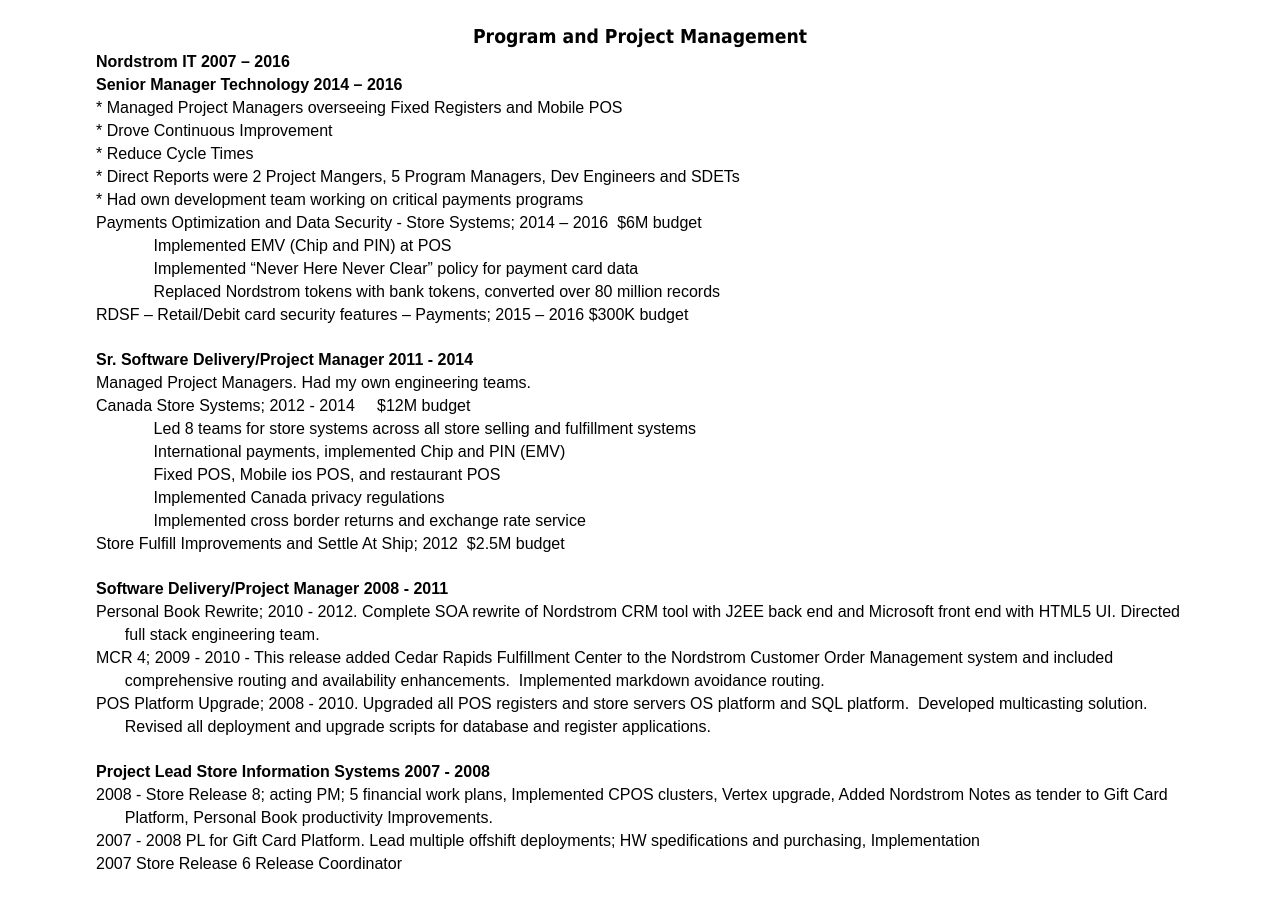
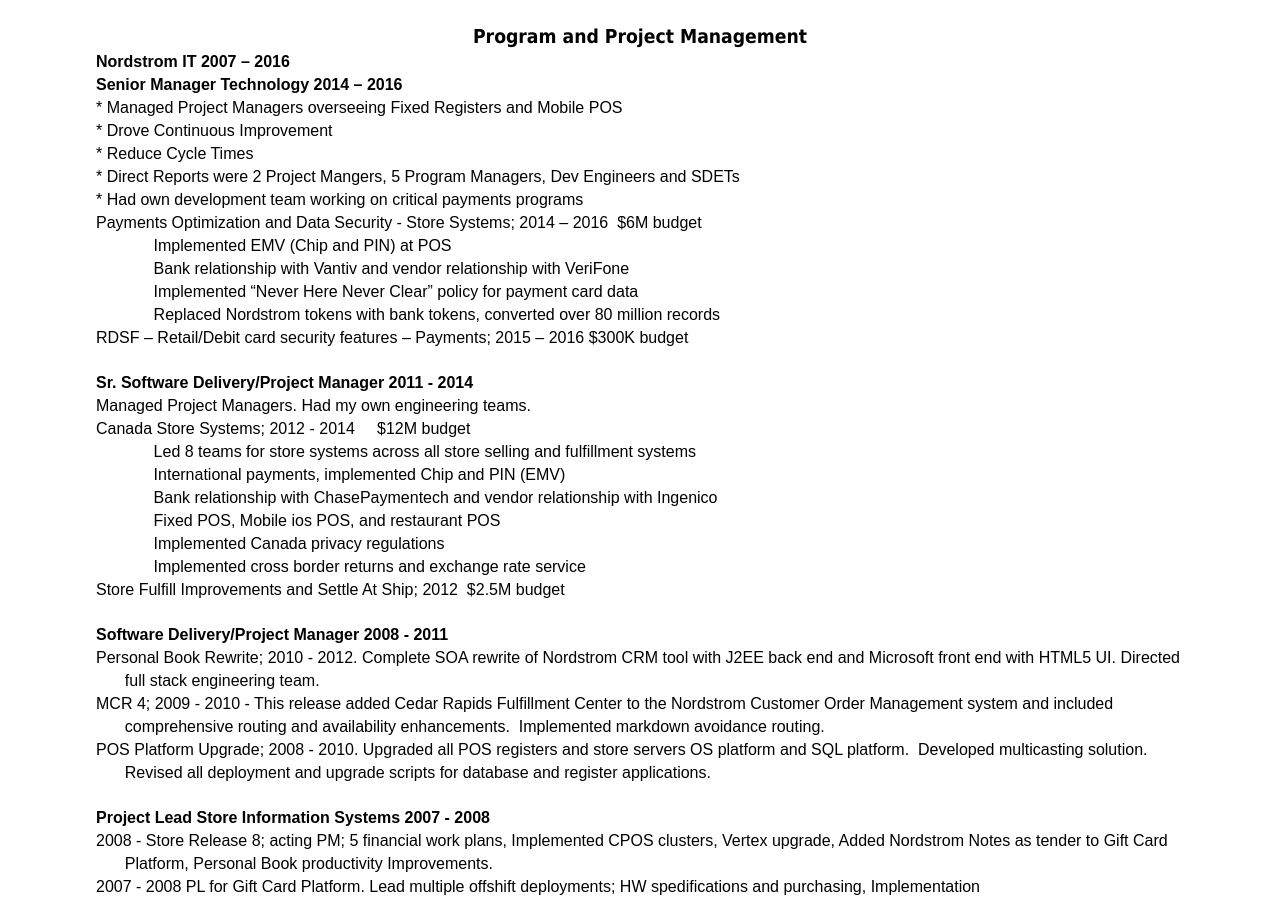
Before and after one commit to mo4dawg/mo4dawg.github.io, a Jekyll site: the page built from CV/index.html, in a window 1280 px wide and 900 px high, scrolled down 1144 px. Built offline with Jekyll 4.4.1, drawn with Linux system fonts in a browser that asks for light colours.

Commit message:
Update index.html

```diff
--- a/CV/index.html
+++ b/CV/index.html
@@ -508,6 +508,11 @@
 <p class=MsoNormal style='margin-top:0in;margin-right:0in;margin-bottom:0in;
 margin-left:.75in;margin-bottom:.0001pt;text-indent:-.25in;line-height:normal;
 mso-list:l15 level2 lfo24'><span style='mso-bookmark:top'><span style='font-size:10.0pt;font-family:"Arial","sans-serif";
+mso-fareast-font-family:"Times New Roman"'>Bank relationship with Vantiv and vendor relationship with VeriFone<o:p></o:p></span></span></p>
+
+<p class=MsoNormal style='margin-top:0in;margin-right:0in;margin-bottom:0in;
+margin-left:.75in;margin-bottom:.0001pt;text-indent:-.25in;line-height:normal;
+mso-list:l15 level2 lfo24'><span style='mso-bookmark:top'><span style='font-size:10.0pt;font-family:"Arial","sans-serif";
 mso-fareast-font-family:"Times New Roman"'>Implemented &#8220;Never Here Never
 Clear&#8221; policy for payment card data<o:p></o:p></span></span></p>
 
@@ -554,6 +559,11 @@
 margin-left:.75in;margin-bottom:.0001pt;text-indent:-.25in;line-height:normal;
 mso-list:l11 level2 lfo23'><span style='mso-bookmark:top'><span style='font-size:10.0pt;font-family:"Arial","sans-serif";
 mso-fareast-font-family:"Times New Roman"'>International payments, implemented Chip and PIN (EMV)<o:p></o:p></span></span></p>
+
+<p class=MsoNormal style='margin-top:0in;margin-right:0in;margin-bottom:0in;
+margin-left:.75in;margin-bottom:.0001pt;text-indent:-.25in;line-height:normal;
+mso-list:l15 level2 lfo24'><span style='mso-bookmark:top'><span style='font-size:10.0pt;font-family:"Arial","sans-serif";
+mso-fareast-font-family:"Times New Roman"'>Bank relationship with ChasePaymentech and vendor relationship with Ingenico<o:p></o:p></span></span></p>
 
 <p class=MsoNormal style='margin-top:0in;margin-right:0in;margin-bottom:0in;
 margin-left:.75in;margin-bottom:.0001pt;text-indent:-.25in;line-height:normal;
```
